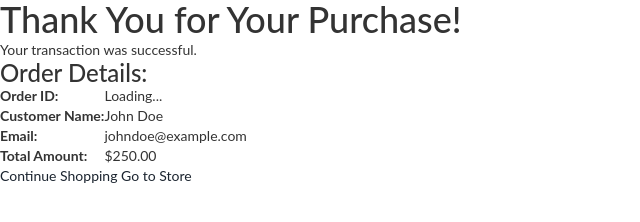
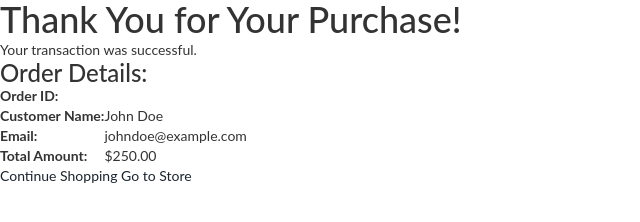
Before and after one commit to Gkilroywork/webtest, a plain HTML site: page confirmation.html in a window 1280 px wide. Shown: the full height of the page, 0-640 px from the left. Drawn offline with Linux system fonts and the light colour scheme.

Commit message:
change the 'Loading...' part to actualy orderId

```diff
--- a/confirmation.html
+++ b/confirmation.html
@@ -79,7 +79,7 @@
 
    <h3>Order Details:</h3>
    <table>
-       <tr><td><strong>Order ID:</strong></td><td id="order-id">Loading...</td></tr>
+       <tr><td><strong>Order ID:</strong></td><td id="order-id": orderId></td></tr>
        <tr><td><strong>Customer Name:</strong></td><td>John Doe</td></tr>
        <tr><td><strong>Email:</strong></td><td>johndoe@example.com</td></tr>
        <tr><td><strong>Total Amount:</strong></td><td>$250.00</td></tr>
```
